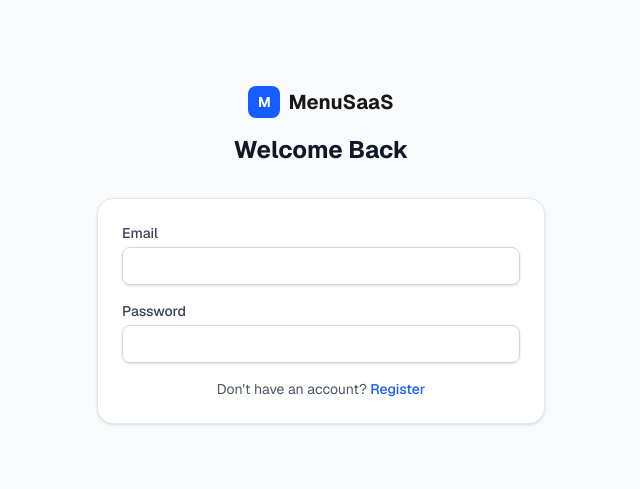
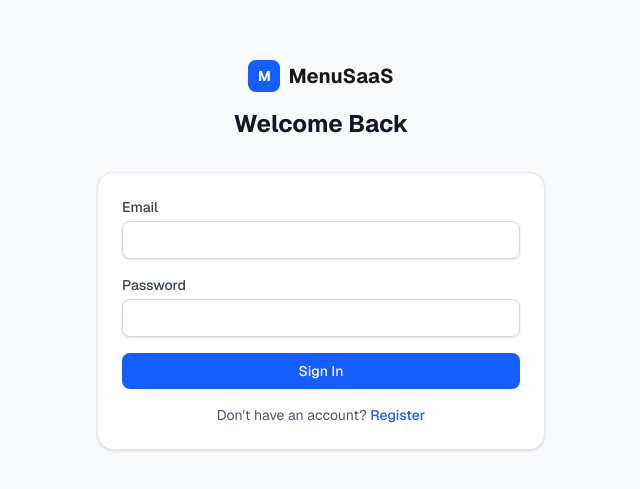
Before and after one commit to mosegic/proj, a Next.js app: page /login in a window 1280 px wide. Shown: the part 145-634 px from the top of the page, without its empty margins (319-959 px from the left). Built offline with nearby package versions, Linux system fonts and the light colour scheme.

Commit message:
Add submit button to LoginForm component

```diff
--- a/src/components/auth/LoginForm.tsx
+++ b/src/components/auth/LoginForm.tsx
@@ -52,7 +52,9 @@ export function LoginForm() {
         onChange={(e) => setForm({ ...form, password: e.target.value })}
         required
       />
-
+      <Button type="submit" loading={loading} className="w-full">
+        Sign In
+      </Button>
       <p className="text-center text-sm text-gray-600">
         Don&apos;t have an account?{" "}
         <Link href="/register" className="font-medium text-blue-600 hover:underline">
```
